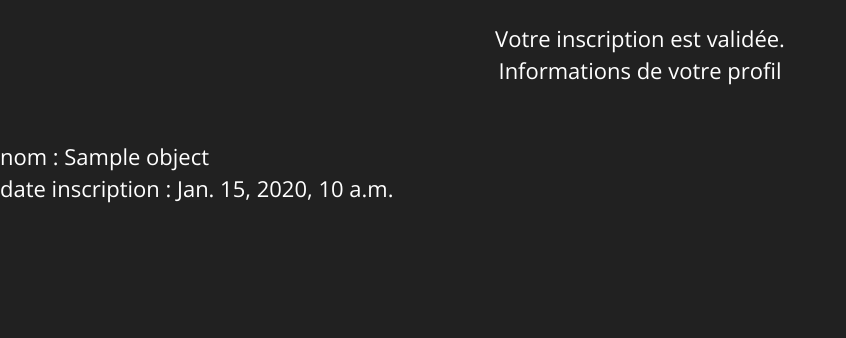
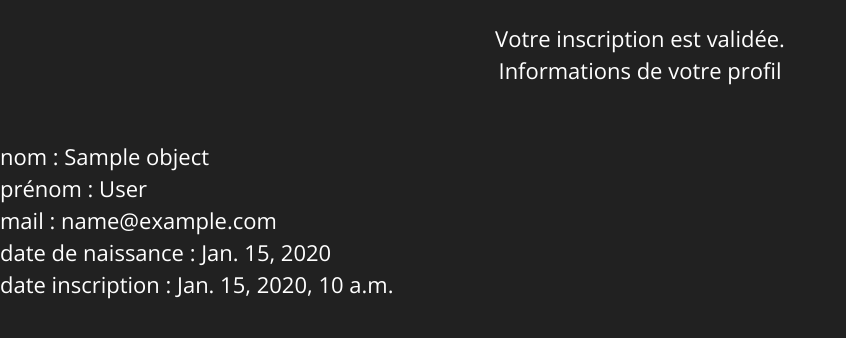
Before and after one commit to pizzicato-repo/learnbox_test1, a Django app: template inscription_pedago/templates/inscription_pedago/student-detail.html in a window 1280 px wide. Shown: the part 60-398 px from the top of the page, without its empty margins (0-846 px from the left). Run offline with Django 3.2, Linux system fonts and the light colour scheme; the template is opened without the code that fills it: most values are stand-ins (such as "Sample title", 1, 10 or a date in 2020).

Commit message:
ajout champs complementaires student

```diff
--- a/inscription_pedago/forms.py
+++ b/inscription_pedago/forms.py
@@ -3,7 +3,6 @@ from django import forms
 from .models import Student
 
 class StudentForm(forms.ModelForm):
-
     class Meta:
         model = Student
-        fields = ('name', ) #'date_of_birth',
+        fields = ('name', 'surname', 'email', 'date_of_birth' ) #'date_of_birth',
--- a/inscription_pedago/models.py
+++ b/inscription_pedago/models.py
@@ -3,6 +3,9 @@ from django.urls import reverse
 
 class Student(models.Model):
     name = models.CharField(max_length=200)
+    surname = models.CharField(max_length=200)
+    email = models.EmailField()
+    date_of_birth = models.DateTimeField('date of birth')
     inscription_date = models.DateTimeField('date of inscription')
 
     def get_absolute_url(self):
--- a/inscription_pedago/templates/inscription_pedago/student-detail.html
+++ b/inscription_pedago/templates/inscription_pedago/student-detail.html
@@ -5,8 +5,11 @@
     <br> Informations de votre profil</p>
 <br>
 
-<span>nom : {{object.name}}</span>
-<br>
+<span>nom : {{object.name}}</span> <br>
+<span>prénom : {{object.surname}}</span> <br>
+<span>mail : {{object.email}}</span> <br>
+<span>date de naissance : {{object.date_of_birth|date}}</span> <br>
+
 <span>date inscription : {{object.inscription_date}}</span>
 
 {% endblock %}
--- a/inscription_pedago/test_views.py
+++ b/inscription_pedago/test_views.py
@@ -61,9 +61,10 @@ def student_edit(request, pk):
 from django.views.generic.edit import CreateView
 from django.views.generic import DetailView
 
+# remarque : does not use the StudentForm
 class StudentCreate(CreateView):
     model = Student
-    fields = ['name']
+    fields = ['name', 'surname', 'email', 'date_of_birth']
     template_name_suffix = '_edit'
     # success_url = "/campaigns/list" => get_absolute_url
 
--- a/inscription_pedago/urls.py
+++ b/inscription_pedago/urls.py
@@ -12,7 +12,7 @@ urlpatterns = [
 
     path('inscription', test_views.inscription, name='inscription'),
 
-    # same job
+    # almost same job
     path('student/new/', test_views.student_new, name='student_new'),
     path('student/create/', test_views.StudentCreate.as_view(), name='student_create'),
 
```
Also changed, not shown: inscription_pedago/migrations/0001_initial.py.
